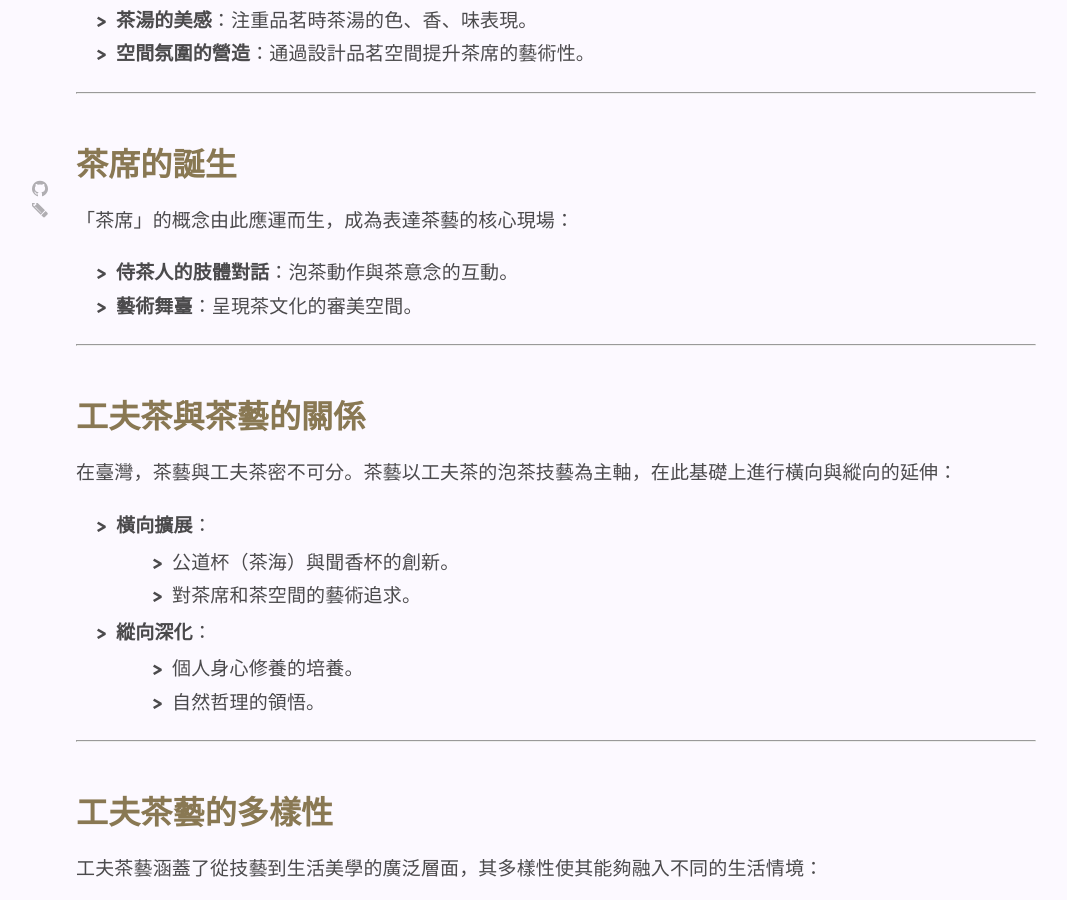
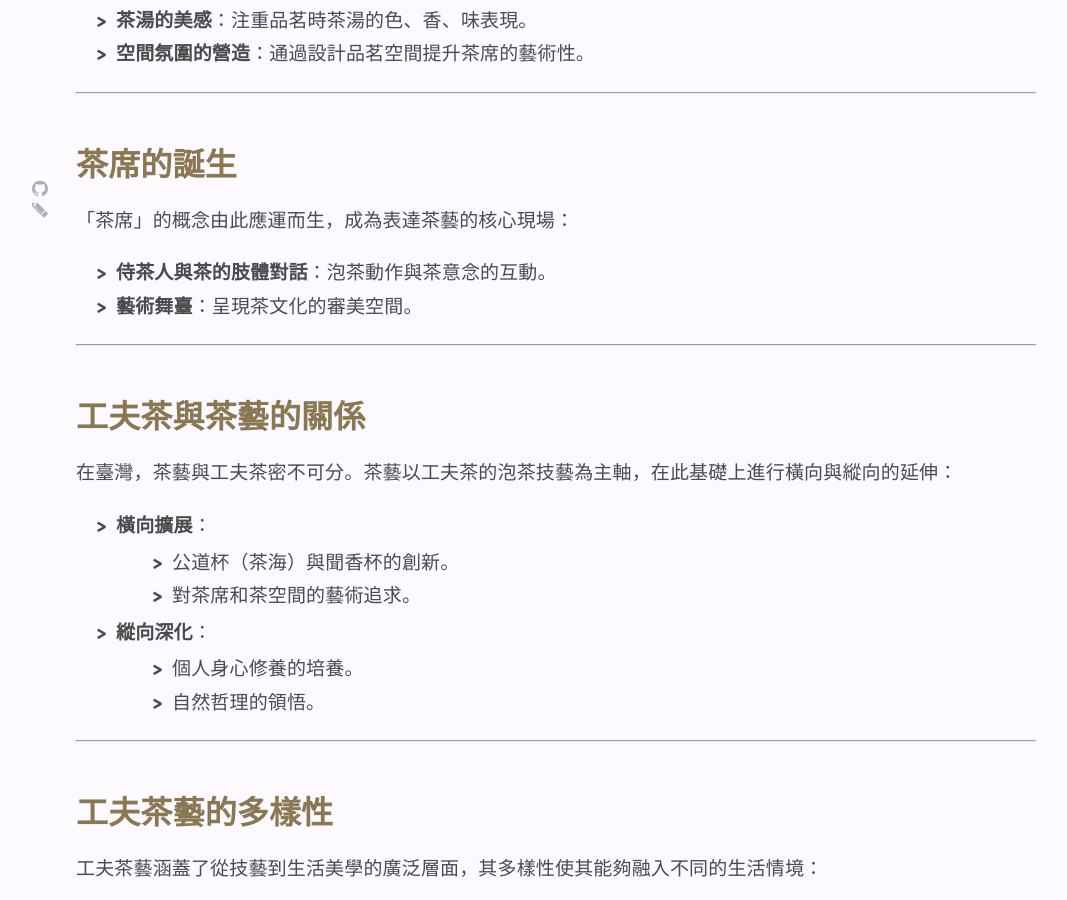
Before and after one commit to brutdethe/site, a Jekyll site: the page built from ressources/_base/rite-de-gongfucha.md, in a window 1280 px wide and 900 px high, scrolled down 771 px. Shown: the whole window, without its empty margins (84-1151 px from the left). Built offline with Jekyll 4.4.1, drawn with Linux system fonts in a browser that asks for light colours; nearby versions of some CDN libraries.

Commit message:
modifier le ficher rite de gongfucha

```diff
--- a/ressources/_base/rite-de-gongfucha.md
+++ b/ressources/_base/rite-de-gongfucha.md
@@ -26,7 +26,7 @@ description: >
 ## 茶席的誕生
 
 「茶席」的概念由此應運而生，成為表達茶藝的核心現場：
-- **侍茶人的肢體對話**：泡茶動作與茶意念的互動。
+- **侍茶人與茶的肢體對話**：泡茶動作與茶意念的互動。
 - **藝術舞臺**：呈現茶文化的審美空間。
 
 ---
```
